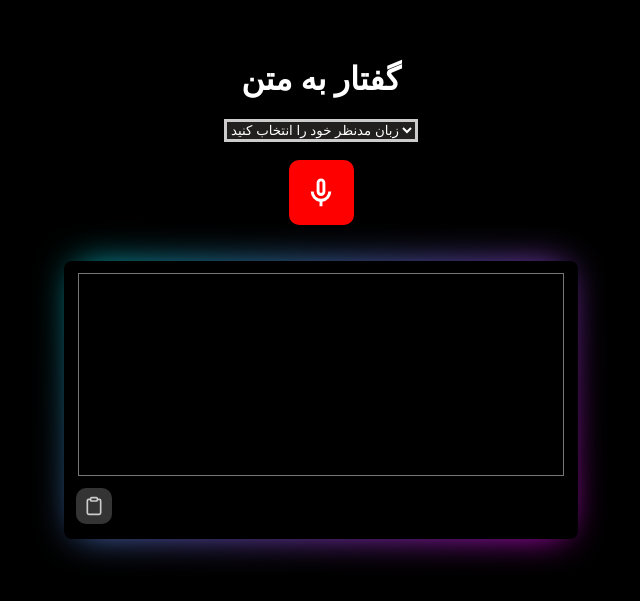
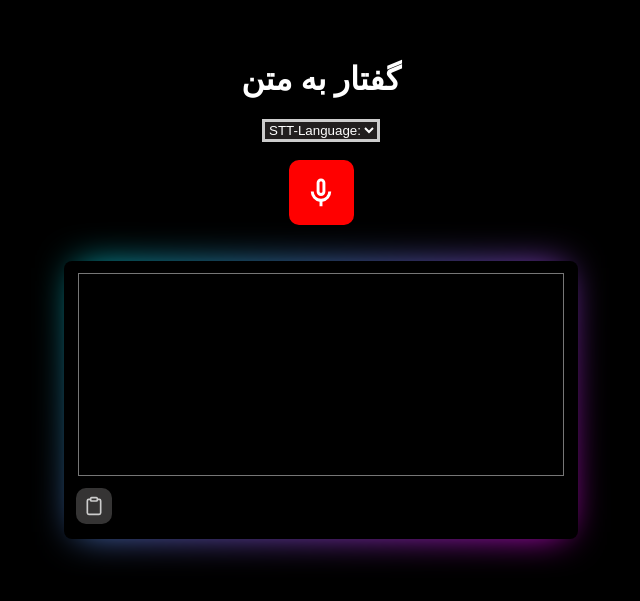
Before and after one commit to nikan-akbardoost-salimi/Speech-To-Text, a plain HTML site: page index.html in a window 1280 px wide. Shown: the part 119-720 px from the top of the page, without its empty margins (319-959 px from the left). Drawn offline with Linux system fonts and the light colour scheme.

Commit message:
Update index.html

```diff
--- a/index.html
+++ b/index.html
@@ -11,16 +11,16 @@
         <h1 class="center">گفتار به متن</h1>
         <div>
             <select name="lang" id="lang" class="center">
-              <option disabled selected>زبان مدنظر خود را انتخاب کنید</option>
-              <option value="fa-IR" id="fa-IR">فارسی</option>
-              <option value="en-GB" id="en-GB">انگلیسی - GB</option>
-              <option value="en-US" id="en-US">انگلیسی - US</option>
+              <option disabled selected>STT-Language:</option>
+              <option value="fa-IR" id="fa-IR">Persian</option>
+              <option value="en-GB" id="en-GB">Engilsh(GB)</option>
+              <option value="en-US" id="en-US">English(US)</option>
             </select>
         </div>
         <br />
         <div>
           <span id="tooltip" class="init"><button id="start" title="record" class="record center">
-            <span data-text-end="" data-text-initial="شروع ضبط" class="tooltip"></span>
+            <span data-text-end="" data-text-initial="start" class="tooltip"></span>
             <span>
                 <svg xmlns="http://www.w3.org/2000/svg" height="24px" viewBox="0 -960 960 960" width="24px" fill="#e8eaed"><path d="M480-400q-50 0-85-35t-35-85v-240q0-50 35-85t85-35q50 0 85 35t35 85v240q0 50-35 85t-85 35Zm0-240Zm-40 520v-123q-104-14-172-93t-68-184h80q0 83 58.5 141.5T480-320q83 0 141.5-58.5T680-520h80q0 105-68 184t-172 93v123h-80Zm40-360q17 0 28.5-11.5T520-520v-240q0-17-11.5-28.5T480-800q-17 0-28.5 11.5T440-760v240q0 17 11.5 28.5T480-480Z"/></svg>
               <svg xml:space="preserve" style="enable-background:new 0 0 512 512" viewBox="0 0 24 24" y="0" x="0" height="18" width="18" xmlns:xlink="http://www.w3.org/1999/xlink" version="1.1" xmlns="http://www.w3.org/2000/svg" class="checkmark">
@@ -37,7 +37,7 @@
             <textarea id="transcription" title="copy" class="transcription center" readonly>
             </textarea>
             <span id="tooltip" class="init"><button class="copy">
-                <span data-text-end="کپی شد!" data-text-initial="کپی" class="tooltip"></span>
+                <span data-text-end="copied" data-text-initial="copy" class="tooltip"></span>
                 <span>
                     <svg xml:space="preserve" style="enable-background:new 0 0 512 512" viewBox="0 0 6.35 6.35" y="0" x="0" height="20" width="20" xmlns:xlink="http://www.w3.org/1999/xlink" version="1.1" xmlns="http://www.w3.org/2000/svg" class="clipboard">
                         <g>
```
